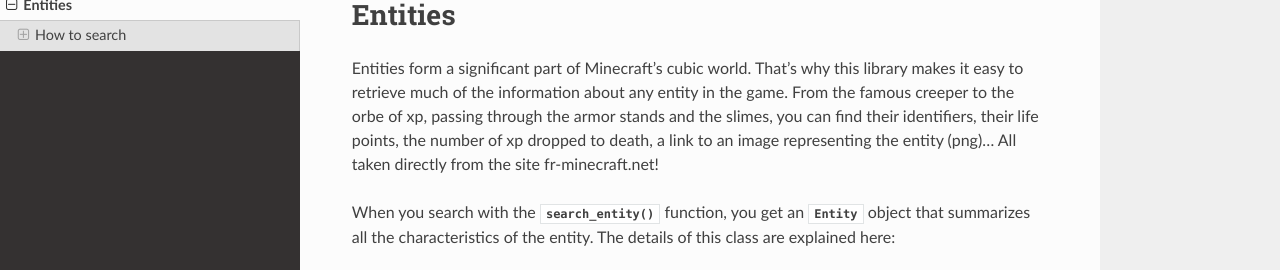
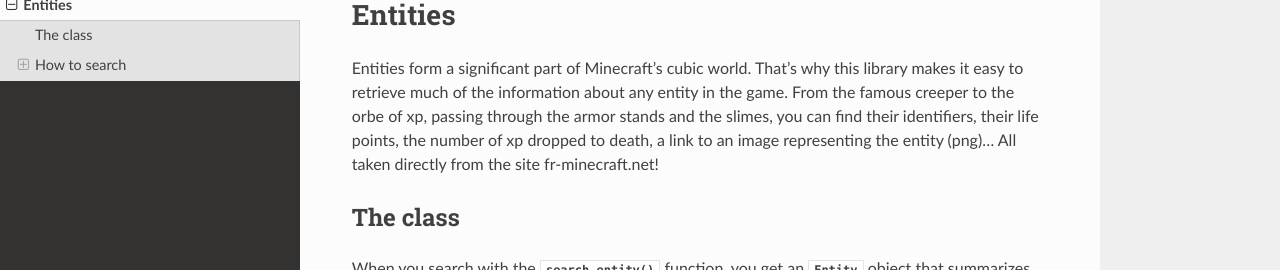
Before and after one commit to ZRunner/fr-mc-python-lib, a Sphinx documentation site: the page built from docs/entities.rst, in a window 1280 px wide and 1226 px high, cut to the strip 203-473 px from the top of the window. Built offline with Sphinx 7.4.7 and the Read the Docs theme 2.0.0, drawn with Linux system fonts in a browser that asks for light colours.

Commit message:
Update entities.rst

```diff
--- a/docs/entities.rst
+++ b/docs/entities.rst
@@ -9,6 +9,10 @@ Entities
 ========
 
 Entities form a significant part of Minecraft's cubic world. That's why this library makes it easy to retrieve much of the information about any entity in the game. From the famous creeper to the orbe of xp, passing through the armor stands and the slimes, you can find their identifiers, their life points, the number of xp dropped to death, a link to an image representing the entity (png)... All taken directly from the site fr-minecraft.net!
+
+---------
+The class
+---------
 
 When you search with the :func:`~frmc_lib.search_entity` function, you get an :class:`~frmc_lib.Entity` object that summarizes all the characteristics of the entity.
 The details of this class are explained here:
@@ -25,6 +29,7 @@ using main()
 
 .. automodule:: frmc_lib
 	:members: main
+	:noindex:
 
 using search_entity()
 ~~~~~~~~~~~~~~~~~~~~~
```
